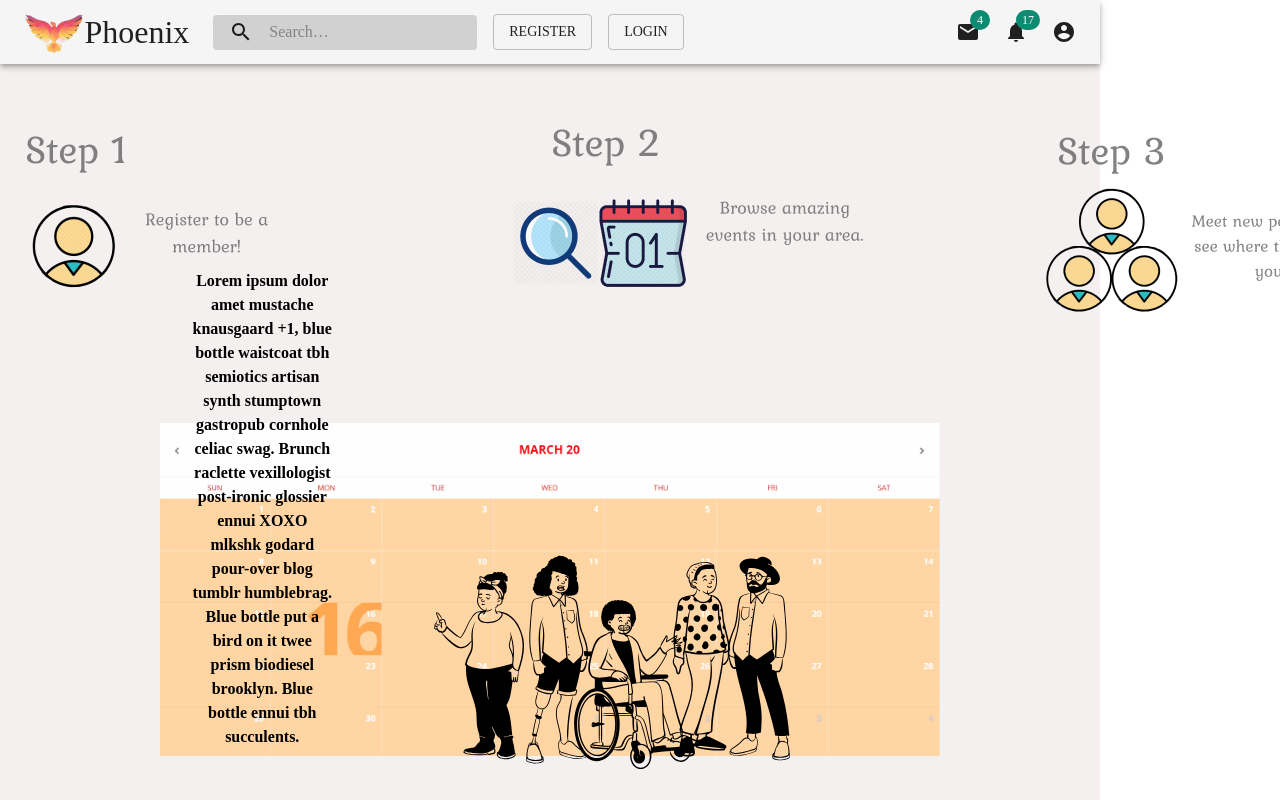
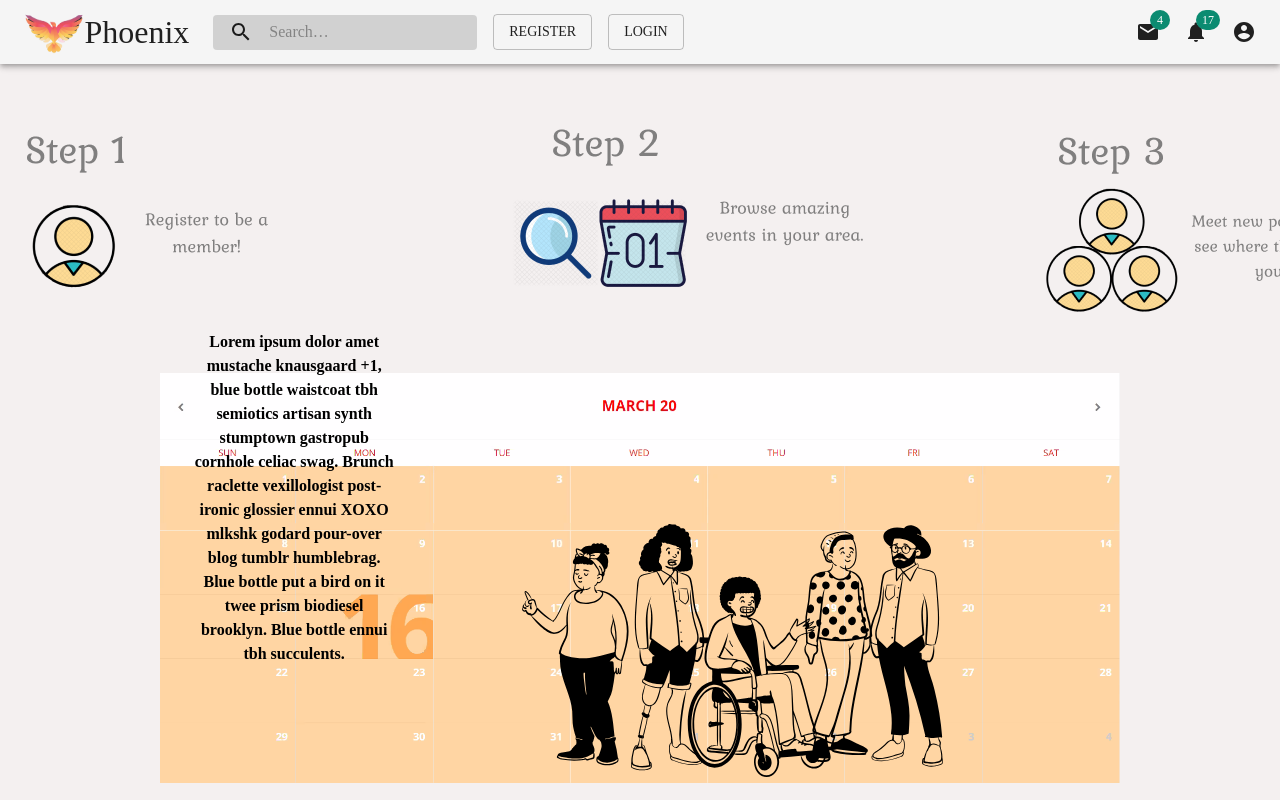
Before and after one commit to BloomTech-Labs/phoenix-fe, a React (Create React App) app: page / in a window 1280 px wide. Shown: the top 800 px of the page. Built offline with nearby package versions, Linux system fonts and the light colour scheme; a web font is replaced by a local one.

Commit message:
Update App.css
Some changes were made at master that we want to keep

```diff
--- a/src/App.css
+++ b/src/App.css
@@ -1,6 +1,4 @@
 .App {
-  width: 1100px;
-  height:800px;
   text-align: center;
   background-color: #F4F0F0;
   display: flex;
```
